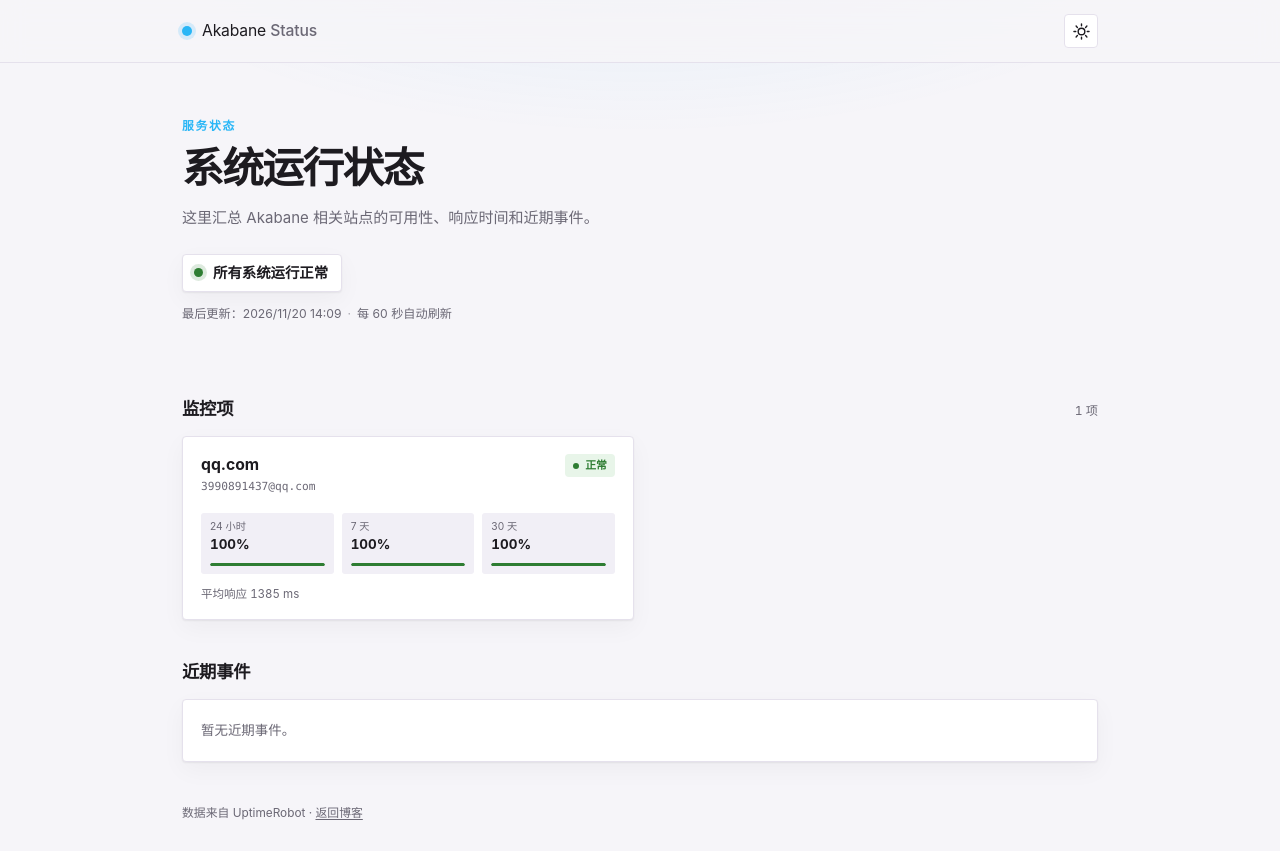
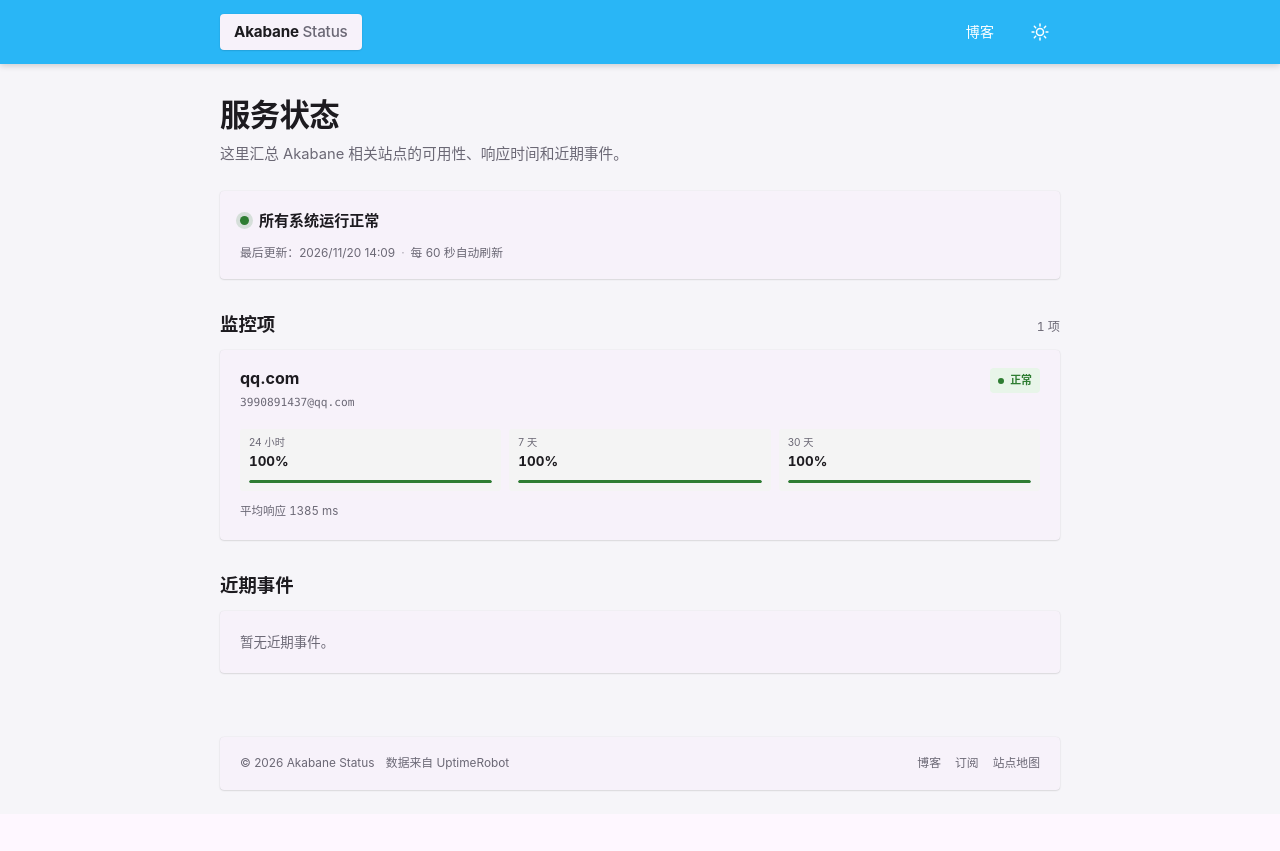
Before and after one commit to fanwenbo789/status, a plain HTML site: page index.html in a window 1280 px wide. After the commit the page ends 814 px from the top, so only its background shows below. Drawn offline with Linux system fonts and the light colour scheme.

Commit message:
状态页改用主站 MDUI 设计

```diff
--- a/app.js
+++ b/app.js
@@ -128,7 +128,9 @@
   }
 
   function renderMonitor(monitor) {
-    var card = el('article', 'monitor-card');
+    var card = document.createElement('mdui-card');
+    card.className = 'monitor-card';
+    card.setAttribute('variant', 'elevated');
     var head = el('div', 'monitor-head');
     var title = el('div', 'monitor-title');
     title.appendChild(el('h3', 'monitor-name', monitor.name || '未命名监控'));
@@ -219,8 +221,10 @@
     state.data = data;
     var monitors = Array.isArray(data.monitors) ? data.monitors : [];
     $('#error').hidden = true;
-    $('#demo-badge').hidden = !data.demo;
-    $('#footer-demo').hidden = !data.demo;
+    var demoBadge = $('#demo-badge');
+    var footerDemo = $('#footer-demo');
+    if (demoBadge) demoBadge.hidden = !data.demo;
+    if (footerDemo) footerDemo.hidden = !data.demo;
     $('#monitor-count').textContent = monitors.length + ' 项';
     renderOverall(data, monitors);
     renderMonitors(monitors);
@@ -274,7 +278,10 @@
   }
 
   function applyTheme(theme) {
-    document.documentElement.dataset.theme = theme;
+    var root = document.documentElement;
+    root.dataset.theme = theme;
+    root.classList.remove('mdui-theme-light', 'mdui-theme-dark');
+    root.classList.add('mdui-theme-' + theme);
     var button = $('#theme-toggle');
     button.setAttribute('aria-label', theme === 'dark' ? '切换浅色模式' : '切换深色模式');
   }
@@ -289,6 +296,8 @@
     });
   }
 
+  var year = $('#year');
+  if (year) year.textContent = String(new Date().getFullYear());
   initTheme();
   load();
   state.timer = setInterval(load, 60000);
--- a/index.html
+++ b/index.html
@@ -1,5 +1,5 @@
 <!doctype html>
-<html lang="zh-CN">
+<html lang="zh-CN" class="mdui-theme-light">
 <head>
   <meta charset="utf-8">
   <meta name="viewport" content="width=device-width, initial-scale=1">
@@ -16,52 +16,59 @@
           theme = window.matchMedia('(prefers-color-scheme: dark)').matches ? 'dark' : 'light';
         }
         document.documentElement.dataset.theme = theme;
+        document.documentElement.classList.add('mdui-theme-' + theme);
       } catch (e) {}
     })();
   </script>
+  <link rel="stylesheet" href="./assets/mdui.min.css">
   <link rel="stylesheet" href="./styles.css">
+  <script src="./assets/mdui.global.min.js"></script>
 </head>
 <body>
-  <header class="topbar">
-    <div class="shell topbar-inner">
-      <a class="brand" href="https://www.akabane.cn/" aria-label="返回赤羽 Akabane 博客">
-        <span class="brand-mark" aria-hidden="true"></span>
-        <span>Akabane <strong>Status</strong></span>
+  <mdui-top-app-bar class="status-appbar">
+    <div class="appbar-inner">
+      <a class="brand-link" href="https://www.akabane.cn/" aria-label="返回赤羽 Akabane 博客">
+        <mdui-card class="brand-card" variant="elevated" clickable>
+          <span class="brand-text">Akabane <span>Status</span></span>
+        </mdui-card>
       </a>
-      <div class="topbar-actions">
+      <div class="appbar-actions">
         <span id="demo-badge" class="demo-badge" hidden>预览数据</span>
-        <button id="theme-toggle" class="icon-button" type="button" aria-label="切换深色模式">
-          <svg class="icon-sun" viewBox="0 0 24 24" width="19" height="19" aria-hidden="true">
+        <mdui-button variant="text" href="https://www.akabane.cn/">博客</mdui-button>
+        <mdui-button-icon id="theme-toggle" aria-label="切换深色模式">
+          <svg class="theme-icon-sun" viewBox="0 0 24 24" width="20" height="20" aria-hidden="true">
             <circle cx="12" cy="12" r="4.2" fill="none" stroke="currentColor" stroke-width="1.8"/>
             <path d="M12 2.5v2.2M12 19.3v2.2M2.5 12h2.2M19.3 12h2.2M5.2 5.2l1.6 1.6M17.2 17.2l1.6 1.6M18.8 5.2l-1.6 1.6M6.8 17.2l-1.6 1.6"
                   fill="none" stroke="currentColor" stroke-width="1.8" stroke-linecap="round"/>
           </svg>
-          <svg class="icon-moon" viewBox="0 0 24 24" width="19" height="19" aria-hidden="true">
+          <svg class="theme-icon-moon" viewBox="0 0 24 24" width="20" height="20" aria-hidden="true">
             <path d="M20.5 14.7A8.6 8.6 0 0 1 9.3 3.5a8.8 8.8 0 1 0 11.2 11.2z"
                   fill="none" stroke="currentColor" stroke-width="1.8" stroke-linejoin="round"/>
           </svg>
-        </button>
+        </mdui-button-icon>
       </div>
     </div>
-  </header>
+  </mdui-top-app-bar>
 
-  <main class="shell">
-    <section class="hero">
-      <p class="eyebrow">服务状态</p>
-      <h1>系统运行状态</h1>
-      <p class="hero-sub">这里汇总 Akabane 相关站点的可用性、响应时间和近期事件。</p>
+  <main class="status-main">
+    <header class="page-head">
+      <h1>服务状态</h1>
+      <p>这里汇总 Akabane 相关站点的可用性、响应时间和近期事件。</p>
+    </header>
+
+    <mdui-card class="overall-card" variant="elevated">
       <div id="overall" class="overall is-loading" role="status" aria-live="polite">
         <span class="status-dot" aria-hidden="true"></span>
         <span class="overall-text">正在获取状态…</span>
       </div>
-      <p class="hero-meta">
+      <p class="page-meta">
         <span id="updated">最后更新：—</span>
         <span class="meta-sep" aria-hidden="true">·</span>
         <span>每 60 秒自动刷新</span>
       </p>
-    </section>
+    </mdui-card>
 
-    <section class="section" aria-labelledby="monitors-title">
+    <section class="status-section" aria-labelledby="monitors-title">
       <div class="section-head">
         <h2 id="monitors-title">监控项</h2>
         <span id="monitor-count" class="section-count"></span>
@@ -69,26 +76,37 @@
       <div id="monitors" class="monitor-grid" aria-live="polite">
         <div class="skeleton-card" aria-hidden="true"></div>
         <div class="skeleton-card" aria-hidden="true"></div>
-        <div class="skeleton-card" aria-hidden="true"></div>
       </div>
     </section>
 
-    <section class="section" aria-labelledby="events-title">
+    <section class="status-section" aria-labelledby="events-title">
       <div class="section-head">
         <h2 id="events-title">近期事件</h2>
         <span id="event-count" class="section-count"></span>
       </div>
-      <div id="events" class="events" aria-live="polite">
+      <mdui-card id="events" class="events" variant="elevated" aria-live="polite">
         <p class="empty">正在获取事件…</p>
-      </div>
+      </mdui-card>
     </section>
 
     <p id="error" class="error" role="alert" hidden></p>
   </main>
 
-  <footer class="footer shell">
-    <p>数据来自 UptimeRobot · <a href="https://www.akabane.cn/">返回博客</a></p>
-    <p id="footer-demo" class="footer-demo" hidden>当前为本地预览数据，不是真实监控结果。</p>
+  <footer class="status-footer">
+    <mdui-card class="footer-card" variant="elevated">
+      <div class="footer-inner">
+        <div>
+          <span>© <span id="year">2026</span> Akabane Status</span>
+          <span class="footer-note">数据来自 UptimeRobot</span>
+        </div>
+        <div class="footer-links">
+          <a href="https://www.akabane.cn/">博客</a>
+          <a href="https://www.akabane.cn/subscribe/">订阅</a>
+          <a href="https://www.akabane.cn/sitemap.xml">站点地图</a>
+        </div>
+      </div>
+      <p id="footer-demo" class="footer-demo" hidden>当前为本地预览数据，不是真实监控结果。</p>
+    </mdui-card>
   </footer>
 
   <script src="./app.js"></script>
--- a/styles.css
+++ b/styles.css
@@ -1,12 +1,23 @@
+@font-face {
+  font-family: 'Material Icons';
+  font-style: normal;
+  font-weight: 400;
+  font-display: block;
+  src: url('./assets/MaterialIcons-Regular.ttf') format('truetype');
+}
+
 :root {
   color-scheme: light;
-  --bg: #f6f5f9;
-  --surface: #ffffff;
-  --surface-2: #f1eff6;
-  --text: #1d1b20;
-  --dim: #6b6875;
-  --border: #e5e1ec;
-  --primary: #29b6f6;
+  --ak-primary: #29b6f6;
+  --ak-primary-soft: #e1f5fe;
+  --ak-bg: #f6f5f9;
+  --ak-surface: #ffffff;
+  --ak-text: #1d1b20;
+  --ak-text-dim: #6b6875;
+  --ak-border: #e8e5ef;
+  --ak-radius: 4px;
+  --ak-appbar-h: 64px;
+  --ak-card-pad: 20px 24px;
   --up: #2e7d32;
   --up-bg: #e8f5e9;
   --warn: #a15c00;
@@ -15,20 +26,26 @@
   --down-bg: #ffebee;
   --unknown: #6b6875;
   --unknown-bg: #f1eff6;
-  --radius: 4px;
-  --shadow: 0 1px 2px rgba(20, 18, 24, .06), 0 8px 24px rgba(20, 18, 24, .04);
-  --mono: ui-monospace, SFMono-Regular, "SF Mono", Menlo, Consolas, monospace;
+
+  --mdui-shape-corner-extra-small: 2px;
+  --mdui-shape-corner-small: 4px;
+  --mdui-shape-corner-medium: 4px;
+  --mdui-shape-corner-large: 4px;
+  --mdui-color-primary-light: 41, 182, 246;
+  --mdui-color-on-primary-light: 255, 255, 255;
+  --mdui-color-primary-container-light: 225, 245, 254;
+  --mdui-color-on-primary-container-light: 1, 45, 60;
 }
 
 html[data-theme="dark"] {
   color-scheme: dark;
-  --bg: #141218;
-  --surface: #1d1b20;
-  --surface-2: #26232b;
-  --text: #e6e0e9;
-  --dim: #a8a2b3;
-  --border: #332f3a;
-  --primary: #81d4fa;
+  --ak-bg: #141218;
+  --ak-surface: #1d1b20;
+  --ak-text: #e6e0e9;
+  --ak-text-dim: #a8a2b3;
+  --ak-border: #2b2930;
+  --ak-primary: #81d4fa;
+  --ak-primary-soft: #1a3a4a;
   --up: #81c784;
   --up-bg: #1b3320;
   --warn: #ffcc80;
@@ -37,138 +54,138 @@ html[data-theme="dark"] {
   --down-bg: #3b1d1d;
   --unknown: #a8a2b3;
   --unknown-bg: #2b2831;
-  --shadow: 0 1px 2px rgba(0, 0, 0, .35), 0 10px 30px rgba(0, 0, 0, .22);
 }
 
 * { box-sizing: border-box; }
 [hidden] { display: none !important; }
 
-html { background: var(--bg); }
+mdui-top-app-bar:not(:defined) {
+  visibility: hidden;
+}
+
+html { background: var(--ak-bg); }
 
 body {
+  display: flex;
+  flex-direction: column;
   min-height: 100vh;
   margin: 0;
-  display: flex;
-  flex-direction: column;
-  color: var(--text);
-  background:
-    radial-gradient(900px 420px at 50% -160px, rgba(41, 182, 246, .12), transparent 70%),
-    var(--bg);
-  font-family: -apple-system, BlinkMacSystemFont, "Segoe UI", "Noto Sans SC", "PingFang SC",
-    "Hiragino Sans GB", "Microsoft YaHei", sans-serif;
+  padding-top: var(--ak-appbar-h);
+  background: var(--ak-bg);
+  color: var(--ak-text);
+  font-family: -apple-system, BlinkMacSystemFont, "Segoe UI", "PingFang SC",
+    "Hiragino Sans GB", "Microsoft YaHei", "Source Han Sans SC",
+    "Noto Sans CJK SC", sans-serif;
   font-size: 16px;
-  line-height: 1.6;
+  line-height: 1.7;
   -webkit-font-smoothing: antialiased;
 }
 
-a { color: var(--primary); text-decoration: none; }
+a { color: var(--ak-primary); text-decoration: none; }
 a:hover { text-decoration: underline; }
 h1, h2, h3, p { margin: 0; }
-.shell { width: 100%; max-width: 960px; margin: 0 auto; padding-left: 22px; padding-right: 22px; }
 
-.topbar {
-  position: sticky;
+.status-appbar {
+  position: fixed;
   top: 0;
+  left: 0;
+  right: 0;
   z-index: 10;
-  border-bottom: 1px solid var(--border);
-  background: color-mix(in srgb, var(--bg) 86%, transparent);
-  backdrop-filter: blur(12px);
+  height: var(--ak-appbar-h);
+  padding: 0 !important;
+  color: #fff;
+  background: #29b6f6 !important;
+  box-shadow: 0 2px 6px rgba(0, 0, 0, .16);
+  --mdui-color-primary: 255, 255, 255;
 }
 
-.topbar-inner {
+html[data-theme="dark"] .status-appbar { background: #0277bd !important; }
+
+.appbar-inner {
+  position: absolute;
+  top: 0;
+  left: 0;
+  right: 0;
   display: flex;
   align-items: center;
-  justify-content: space-between;
-  gap: 16px;
-  min-height: 62px;
+  gap: 8px;
+  width: 100%;
+  max-width: 880px;
+  height: 100%;
+  margin: 0 auto;
+  padding: 0 20px;
+  min-width: 0;
 }
 
-.brand {
+.brand-link { display: inline-flex; min-width: 0; color: inherit; }
+.brand-link:hover { text-decoration: none; }
+.brand-card {
   display: inline-flex;
   align-items: center;
-  gap: 10px;
-  color: var(--text);
-  font-size: .98rem;
+  max-width: 100%;
+  padding: 5px 14px;
+  --shape-corner: var(--ak-radius);
+}
+.brand-text {
+  overflow: hidden;
+  text-overflow: ellipsis;
+  white-space: nowrap;
+  color: rgb(var(--mdui-color-on-surface));
+  font-size: .95rem;
+  font-weight: 700;
   letter-spacing: -.01em;
 }
-.brand:hover { text-decoration: none; }
-.brand strong { color: var(--dim); font-weight: 500; }
-.brand-mark {
-  width: 10px;
-  height: 10px;
-  border-radius: 50%;
-  background: var(--primary);
-  box-shadow: 0 0 0 4px color-mix(in srgb, var(--primary) 16%, transparent);
-}
+.brand-text span { color: var(--ak-text-dim); font-weight: 500; }
 
-.topbar-actions { display: flex; align-items: center; gap: 10px; }
+.appbar-actions { display: flex; align-items: center; gap: 2px; margin-left: auto; }
 
 .demo-badge {
   padding: 2px 7px;
-  border: 1px solid var(--border);
-  border-radius: var(--radius);
-  color: var(--warn);
-  background: var(--warn-bg);
-  font-size: .68rem;
+  border-radius: var(--ak-radius);
+  color: #fff;
+  background: rgba(255, 255, 255, .18);
+  font-size: .66rem;
   font-weight: 600;
-  letter-spacing: .02em;
+  white-space: nowrap;
+}
+.status-appbar mdui-button { color: #fff; }
+.status-appbar mdui-button-icon { color: #fff; }
+
+.theme-icon-moon { display: none; }
+html[data-theme="dark"] .theme-icon-sun { display: none; }
+html[data-theme="dark"] .theme-icon-moon { display: block; }
+
+.status-main {
+  flex: 1 0 auto;
+  width: 100%;
+  max-width: 880px;
+  margin: 0 auto;
+  padding: 32px 20px 64px;
 }
 
-.icon-button {
-  display: inline-grid;
-  place-items: center;
-  width: 34px;
-  height: 34px;
-  padding: 0;
-  border: 1px solid var(--border);
-  border-radius: var(--radius);
-  color: var(--text);
-  background: var(--surface);
-  cursor: pointer;
+.page-head { margin-bottom: 24px; }
+.page-head h1 {
+  margin: 0 0 6px;
+  font-size: 1.9rem;
+  line-height: 1.3;
+  letter-spacing: -.02em;
 }
-.icon-button:hover { border-color: color-mix(in srgb, var(--primary) 50%, var(--border)); }
-.icon-button:focus-visible { outline: 2px solid var(--primary); outline-offset: 2px; }
+.page-head p { color: var(--ak-text-dim); font-size: .92rem; }
 
-.icon-moon { display: none; }
-html[data-theme="dark"] .icon-sun { display: none; }
-html[data-theme="dark"] .icon-moon { display: block; }
-
-.hero { padding: 54px 0 34px; }
-.eyebrow {
-  margin-bottom: 8px;
-  color: var(--primary);
-  font-size: .74rem;
-  font-weight: 650;
-  letter-spacing: .14em;
-  text-transform: uppercase;
+.overall-card {
+  display: block;
+  width: 100%;
+  padding: 16px 20px;
+  margin-bottom: 30px;
+  --shape-corner: var(--ak-radius);
 }
-.hero h1 {
-  font-size: clamp(1.9rem, 4vw, 2.6rem);
-  line-height: 1.2;
-  letter-spacing: -.035em;
-  font-weight: 700;
-}
-.hero-sub {
-  max-width: 620px;
-  margin-top: 12px;
-  color: var(--dim);
-  font-size: .94rem;
-}
-
 .overall {
-  display: inline-flex;
+  display: flex;
   align-items: center;
   gap: 10px;
-  min-height: 38px;
-  margin-top: 24px;
-  padding: 6px 13px 6px 11px;
-  border: 1px solid var(--border);
-  border-radius: var(--radius);
-  background: var(--surface);
-  box-shadow: var(--shadow);
+  min-height: 28px;
 }
-.overall-text { font-size: .9rem; font-weight: 600; }
-
+.overall-text { font-size: .94rem; font-weight: 600; }
 .status-dot {
   flex: none;
   width: 9px;
@@ -182,18 +199,17 @@ html[data-theme="dark"] .icon-moon { display: block; }
 .overall.is-down .status-dot { background: var(--down); box-shadow: 0 0 0 4px color-mix(in srgb, var(--down) 16%, transparent); }
 .overall.is-loading .status-dot { animation: pulse 1.4s ease-in-out infinite; }
 
-.hero-meta {
+.page-meta {
   display: flex;
   flex-wrap: wrap;
-  align-items: center;
   gap: 6px;
-  margin-top: 12px;
-  color: var(--dim);
-  font-size: .76rem;
+  margin-top: 8px;
+  color: var(--ak-text-dim);
+  font-size: .74rem;
 }
 .meta-sep { opacity: .55; }
 
-.section { margin-top: 38px; }
+.status-section { margin-top: 34px; }
 .section-head {
   display: flex;
   align-items: baseline;
@@ -202,25 +218,24 @@ html[data-theme="dark"] .icon-moon { display: block; }
   margin-bottom: 13px;
 }
 .section-head h2 {
-  font-size: 1.08rem;
-  font-weight: 650;
-  letter-spacing: -.01em;
+  margin: 0;
+  font-size: 1.15rem;
+  line-height: 1.3;
 }
-.section-count { color: var(--dim); font-size: .76rem; font-variant-numeric: tabular-nums; }
+.section-count { color: var(--ak-text-dim); font-size: .76rem; font-variant-numeric: tabular-nums; }
 
 .monitor-grid {
   display: grid;
-  grid-template-columns: repeat(2, minmax(0, 1fr));
+  grid-template-columns: repeat(auto-fit, minmax(300px, 1fr));
   gap: 12px;
 }
 
 .monitor-card {
+  display: block;
+  width: 100%;
   min-width: 0;
-  padding: 17px 18px 16px;
-  border: 1px solid var(--border);
-  border-radius: var(--radius);
-  background: var(--surface);
-  box-shadow: var(--shadow);
+  padding: 18px 20px;
+  --shape-corner: var(--ak-radius);
 }
 .monitor-head {
   display: flex;
@@ -233,7 +248,7 @@ html[data-theme="dark"] .icon-moon { display: block; }
   overflow: hidden;
   text-overflow: ellipsis;
   white-space: nowrap;
-  font-size: .98rem;
+  font-size: 1rem;
   font-weight: 650;
   line-height: 1.35;
 }
@@ -243,11 +258,11 @@ html[data-theme="dark"] .icon-moon { display: block; }
   text-overflow: ellipsis;
   white-space: nowrap;
   margin-top: 3px;
-  color: var(--dim);
-  font-family: var(--mono);
+  color: var(--ak-text-dim);
+  font-family: ui-monospace, SFMono-Regular, Menlo, Consolas, monospace;
   font-size: .7rem;
 }
-.monitor-url:hover { color: var(--primary); }
+.monitor-url:hover { color: var(--ak-primary); }
 
 .status-pill {
   display: inline-flex;
@@ -255,7 +270,7 @@ html[data-theme="dark"] .icon-moon { display: block; }
   align-items: center;
   gap: 6px;
   padding: 3px 8px;
-  border-radius: var(--radius);
+  border-radius: var(--ak-radius);
   font-size: .68rem;
   font-weight: 650;
   white-space: nowrap;
@@ -280,130 +295,88 @@ html[data-theme="dark"] .icon-moon { display: block; }
   min-width: 0;
   padding: 7px 9px 8px;
   border-radius: 3px;
-  background: var(--surface-2);
+  background: color-mix(in srgb, var(--ak-text) 5%, var(--ak-surface));
 }
-.uptime-label {
-  display: block;
-  color: var(--dim);
-  font-size: .64rem;
-  line-height: 1.3;
-}
-.uptime-value {
-  display: block;
-  margin-top: 1px;
-  font-size: .84rem;
-  font-weight: 650;
-  font-variant-numeric: tabular-nums;
-}
-.uptime-bar {
-  height: 3px;
-  margin-top: 7px;
-  overflow: hidden;
-  border-radius: 2px;
-  background: var(--border);
-}
-.uptime-bar > span {
-  display: block;
-  height: 100%;
-  border-radius: 2px;
-  background: var(--up);
-}
+.uptime-label { display: block; color: var(--ak-text-dim); font-size: .64rem; line-height: 1.3; }
+.uptime-value { display: block; margin-top: 1px; font-size: .84rem; font-weight: 650; font-variant-numeric: tabular-nums; }
+.uptime-bar { height: 3px; margin-top: 7px; overflow: hidden; border-radius: 2px; background: var(--ak-border); }
+.uptime-bar > span { display: block; height: 100%; border-radius: 2px; background: var(--up); }
 .uptime-bar.is-partial > span { background: var(--warn); }
 .uptime-bar.is-down > span { background: var(--down); }
-
-.monitor-response {
-  margin-top: 11px;
-  color: var(--dim);
-  font-size: .72rem;
-  font-variant-numeric: tabular-nums;
-}
+.monitor-response { margin-top: 11px; color: var(--ak-text-dim); font-size: .72rem; font-variant-numeric: tabular-nums; }
 
 .events {
+  display: block;
+  width: 100%;
   overflow: hidden;
-  border: 1px solid var(--border);
-  border-radius: var(--radius);
-  background: var(--surface);
-  box-shadow: var(--shadow);
+  padding: 0;
+  --shape-corner: var(--ak-radius);
 }
 .event {
   display: grid;
   grid-template-columns: 88px minmax(0, 1fr) auto;
   gap: 14px;
   align-items: center;
-  padding: 13px 16px;
+  padding: 13px 20px;
 }
-.event + .event { border-top: 1px solid var(--border); }
-.event-time {
-  color: var(--dim);
-  font-size: .72rem;
-  font-variant-numeric: tabular-nums;
-  white-space: nowrap;
-}
+.event + .event { border-top: 1px solid var(--ak-border); }
+.event-time { color: var(--ak-text-dim); font-size: .72rem; font-variant-numeric: tabular-nums; white-space: nowrap; }
 .event-main { min-width: 0; }
-.event-title {
-  overflow: hidden;
-  text-overflow: ellipsis;
-  white-space: nowrap;
-  font-size: .86rem;
-  font-weight: 600;
-}
-.event-detail {
-  overflow: hidden;
-  text-overflow: ellipsis;
-  white-space: nowrap;
-  margin-top: 1px;
-  color: var(--dim);
-  font-size: .72rem;
-}
-.event-tag {
-  padding: 2px 6px;
-  border-radius: 3px;
-  font-size: .64rem;
-  font-weight: 650;
-  white-space: nowrap;
-}
+.event-title { overflow: hidden; text-overflow: ellipsis; white-space: nowrap; font-size: .86rem; font-weight: 600; }
+.event-detail { overflow: hidden; text-overflow: ellipsis; white-space: nowrap; margin-top: 1px; color: var(--ak-text-dim); font-size: .72rem; }
+.event-tag { padding: 2px 6px; border-radius: 3px; font-size: .64rem; font-weight: 650; white-space: nowrap; }
 .event-tag.is-down { color: var(--down); background: var(--down-bg); }
 .event-tag.is-up { color: var(--up); background: var(--up-bg); }
 .event-tag.is-paused { color: var(--warn); background: var(--warn-bg); }
 .event-tag.is-unknown { color: var(--unknown); background: var(--unknown-bg); }
 
-.empty {
-  padding: 20px 18px;
-  color: var(--dim);
-  font-size: .84rem;
-}
+.empty { padding: 20px; color: var(--ak-text-dim); font-size: .84rem; }
 .events > .empty { border: 0; }
 
 .skeleton-card {
   height: 178px;
-  border: 1px solid var(--border);
-  border-radius: var(--radius);
-  background: linear-gradient(100deg, var(--surface) 20%, var(--surface-2) 45%, var(--surface) 70%);
+  border-radius: var(--ak-radius);
+  background: linear-gradient(100deg, var(--ak-surface) 20%, color-mix(in srgb, var(--ak-text) 7%, var(--ak-surface)) 45%, var(--ak-surface) 70%);
   background-size: 220% 100%;
   animation: shimmer 1.4s ease-in-out infinite;
 }
-.skeleton-card:nth-child(3) { display: none; }
 
 .error {
   margin-top: 22px;
   padding: 12px 14px;
-  border: 1px solid color-mix(in srgb, var(--down) 30%, var(--border));
-  border-radius: var(--radius);
+  border-radius: var(--ak-radius);
   color: var(--down);
   background: var(--down-bg);
   font-size: .82rem;
 }
 
-.footer {
-  margin-top: auto;
-  padding-top: 42px;
-  padding-bottom: 28px;
-  color: var(--dim);
+.status-footer {
+  flex-shrink: 0;
+  width: 100%;
+  max-width: 880px;
+  margin: auto auto 0;
+  padding: 0 20px 24px;
+}
+.footer-card {
+  display: block;
+  width: 100%;
+  padding: 16px 20px;
+  --shape-corner: var(--ak-radius);
+}
+.footer-inner {
+  display: flex;
+  align-items: center;
+  justify-content: space-between;
+  flex-wrap: wrap;
+  gap: 10px 24px;
+  color: var(--ak-text-dim);
   font-size: .74rem;
 }
-.footer a { color: var(--dim); text-decoration: underline; text-underline-offset: 2px; }
-.footer a:hover { color: var(--primary); }
-.footer-demo { margin-top: 5px; color: var(--warn); }
+.footer-note { margin-left: 8px; }
+.footer-links { display: flex; flex-wrap: wrap; gap: 14px; }
+.footer-links a { color: var(--ak-text-dim); }
+.footer-links a:hover { color: var(--ak-primary); }
+.footer-demo { margin-top: 8px; color: var(--warn); font-size: .72rem; }
 
 @keyframes shimmer {
   from { background-position: 180% 0; }
@@ -414,22 +387,22 @@ html[data-theme="dark"] .icon-moon { display: block; }
 }
 
 @media (max-width: 700px) {
-  .hero { padding-top: 40px; }
   .monitor-grid { grid-template-columns: 1fr; }
-  .skeleton-card:nth-child(3) { display: block; }
   .event { grid-template-columns: 76px minmax(0, 1fr) auto; gap: 10px; }
 }
 
 @media (max-width: 430px) {
-  .shell { padding-left: 16px; padding-right: 16px; }
-  .monitor-card { padding: 15px 14px 14px; }
+  .appbar-inner { padding: 0 14px; }
+  .status-main { padding-left: 14px; padding-right: 14px; }
+  .page-head h1 { font-size: 1.65rem; }
+  .monitor-card { padding: 15px 16px; }
   .uptime-grid { gap: 6px; }
   .uptime-item { padding-left: 7px; padding-right: 7px; }
   .event { grid-template-columns: 1fr auto; }
   .event-time { grid-column: 1 / -1; }
+  .status-footer { padding-left: 14px; padding-right: 14px; }
 }
 
 @media (prefers-reduced-motion: reduce) {
   .skeleton-card, .status-dot { animation: none; }
-  * { scroll-behavior: auto; }
 }
```
Also changed, not shown: assets/MaterialIcons-Regular.ttf (added), assets/mdui.global.min.js (added), assets/mdui.min.css (added), 1 other file.
